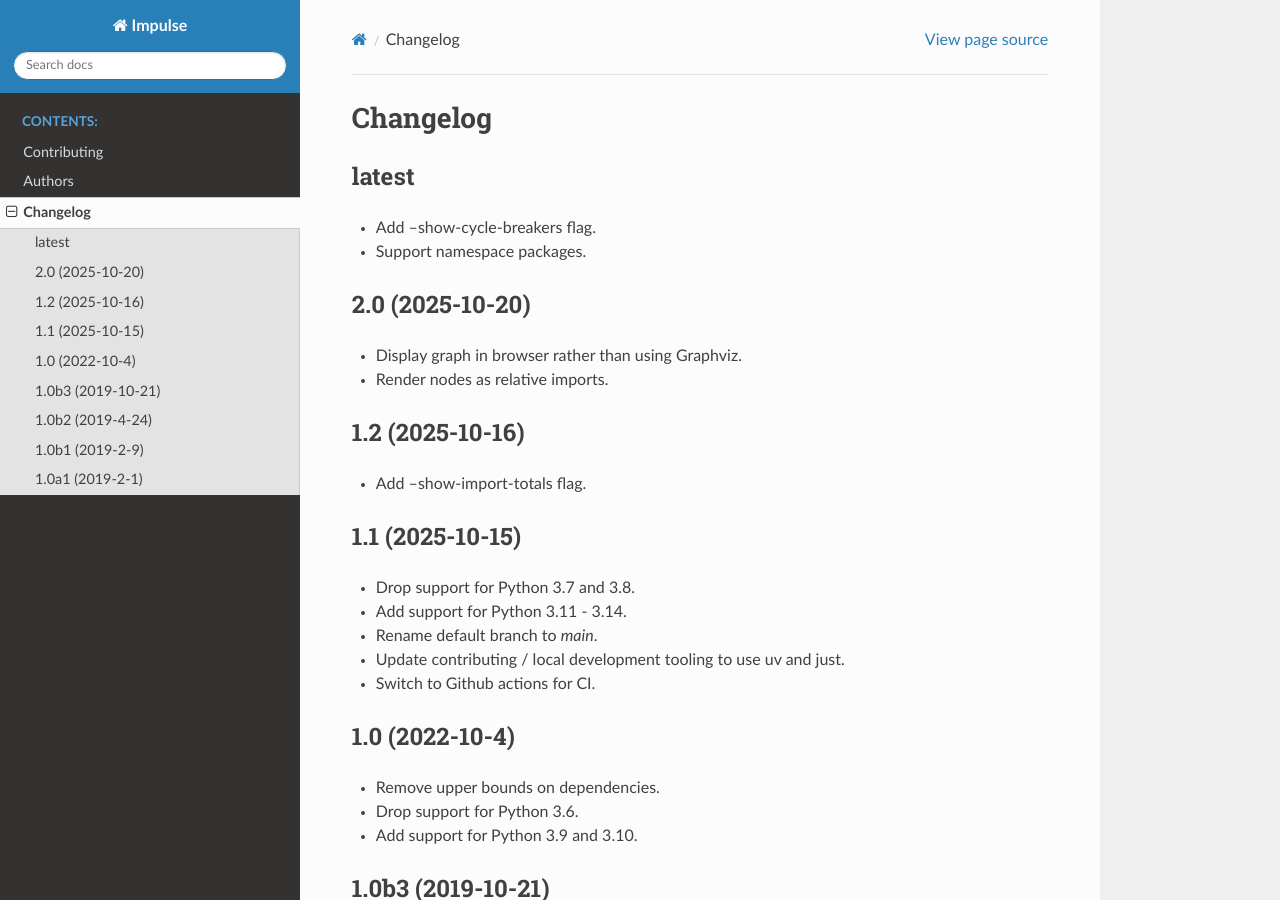
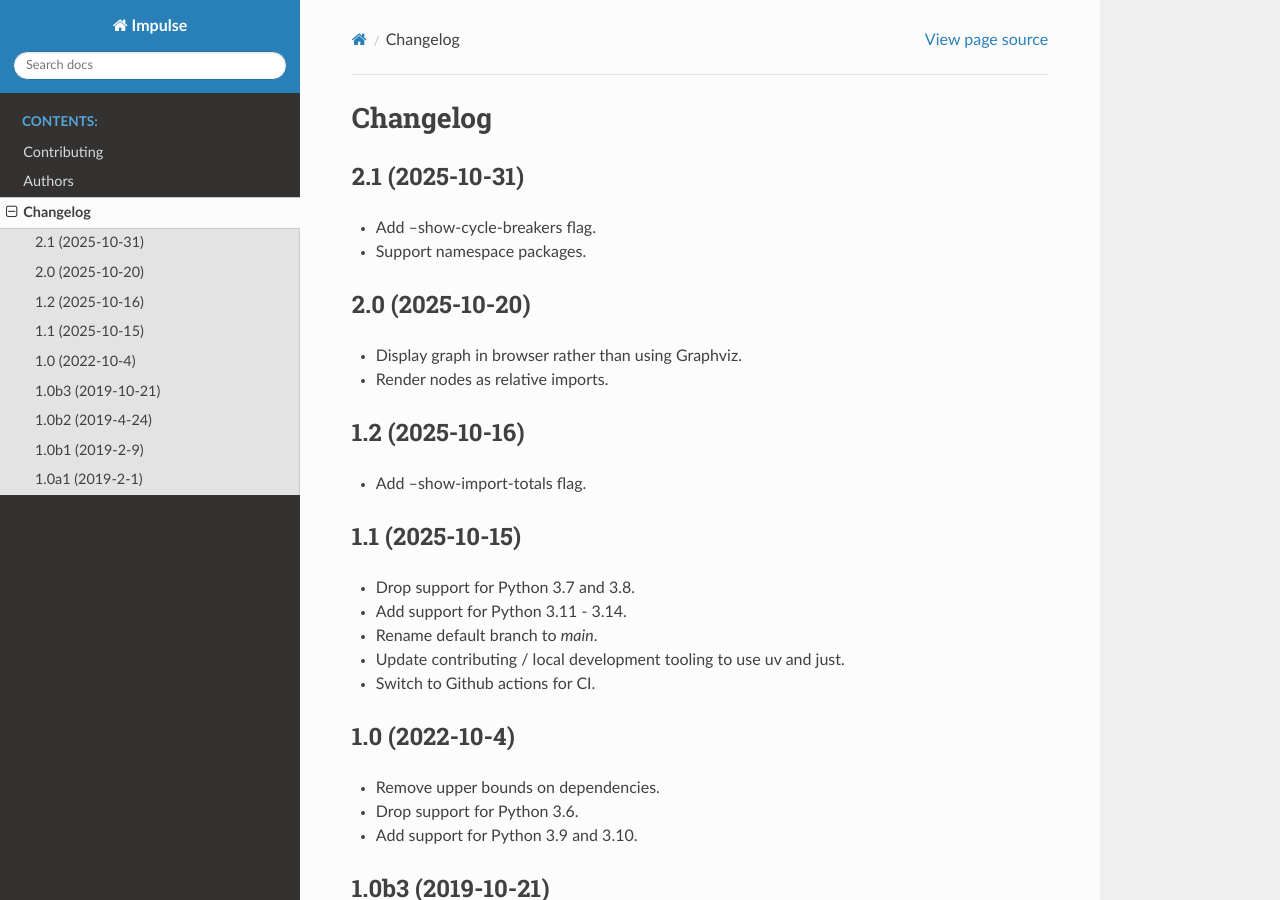
Before and after one commit to seddonym/impulse, a Sphinx documentation site: the page built from docs/changelog.rst, in a window 1280 px wide and 900 px high. Built offline with Sphinx 7.4.7 and the Read the Docs theme 3.1.0, drawn with Linux system fonts in a browser that asks for light colours.

Commit message:
Release v2.1

```diff
--- a/CHANGELOG.rst
+++ b/CHANGELOG.rst
@@ -1,8 +1,8 @@
 Changelog
 =========
 
-latest
-------
+2.1 (2025-10-31)
+----------------
 
 * Add --show-cycle-breakers flag.
 * Support namespace packages.
--- a/docs/conf.py
+++ b/docs/conf.py
@@ -26,7 +26,7 @@
 # The short X.Y version
 version = ""
 # The full version, including alpha/beta/rc tags
-release = "2.0"
+release = "2.1"
 
 
 # -- General configuration ---------------------------------------------------
--- a/pyproject.toml
+++ b/pyproject.toml
@@ -1,6 +1,6 @@
 [project]
 name = "impulse"
-version = "2.0"
+version = "2.1"
 license = {text = "BSD 2-Clause License"}
 description = "Command line interface for analyzing Python imports."
 authors = [
--- a/src/impulse/__init__.py
+++ b/src/impulse/__init__.py
@@ -1 +1 @@
-__version__ = "2.0"
+__version__ = "2.1"
```
Also changed, not shown: 1 other file.
